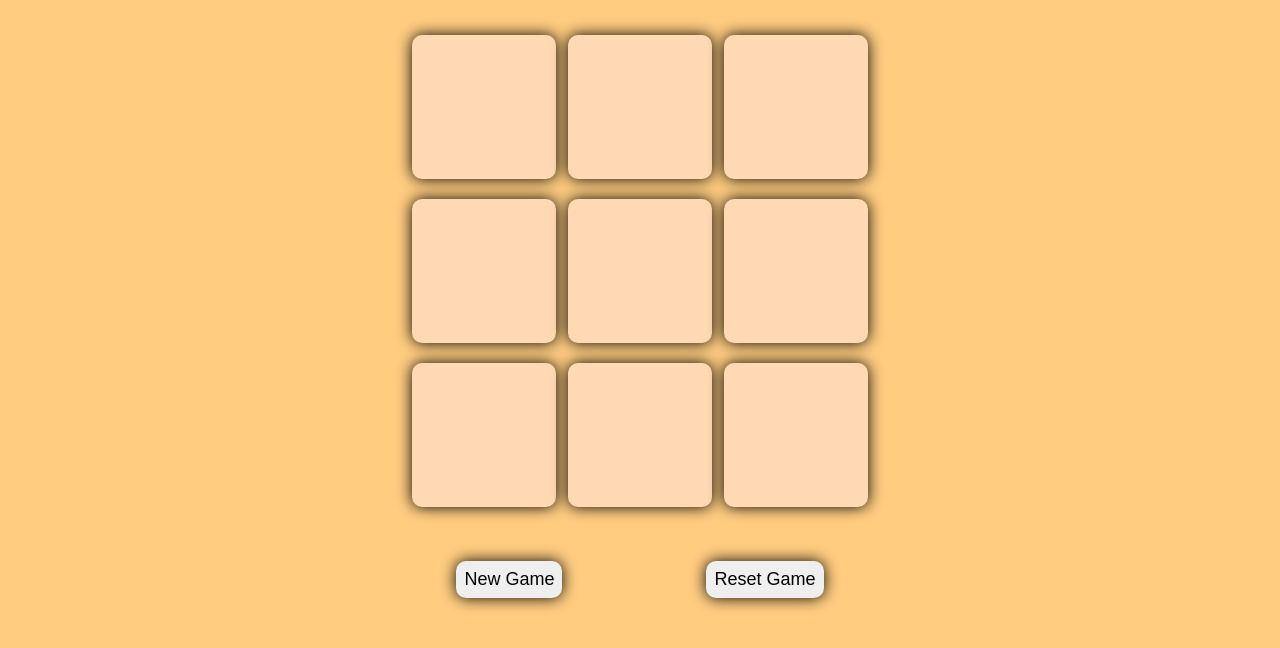
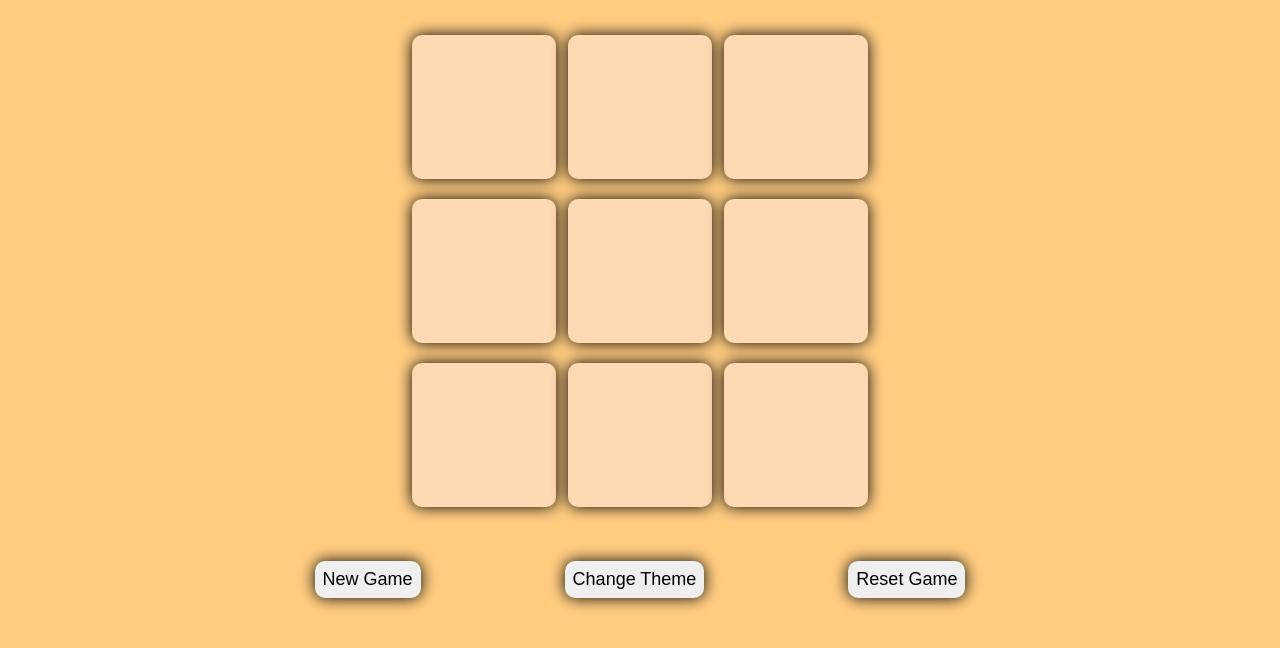
Before and after one commit to faiyankhan/Tic-Tac-Tao-Game, a plain HTML site: page index.html in a window 1280 px wide. Shown: the part 68-716 px from the top of the page. Drawn offline with Linux system fonts and the light colour scheme.

Commit message:
Button Added to change the theme

```diff
--- a/index.html
+++ b/index.html
@@ -28,6 +28,7 @@
     </div>
 
     <button id="newGame-button">New Game</button>
+    <button id="mode-button">Change Theme</button>
     <button id="reset-button">Reset Game</button>
 
     <script src="./script.js"></script>
```
